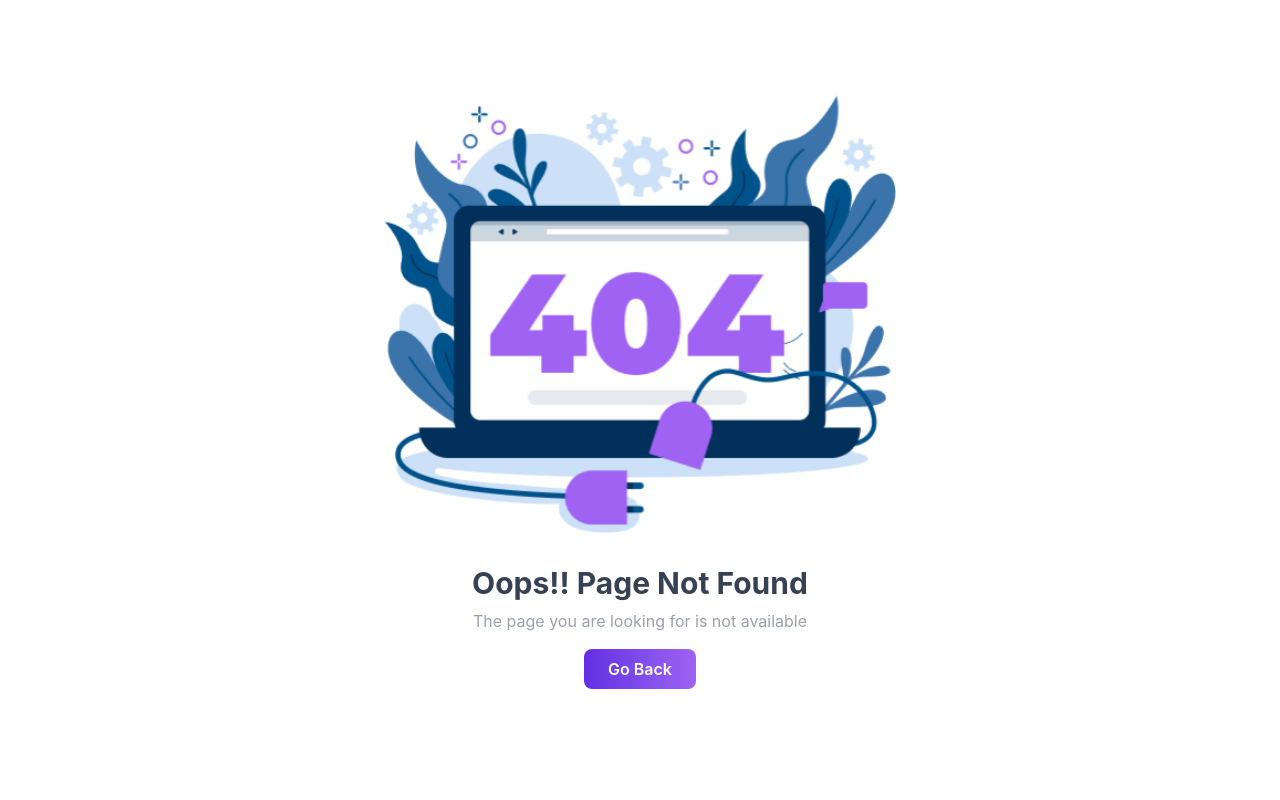
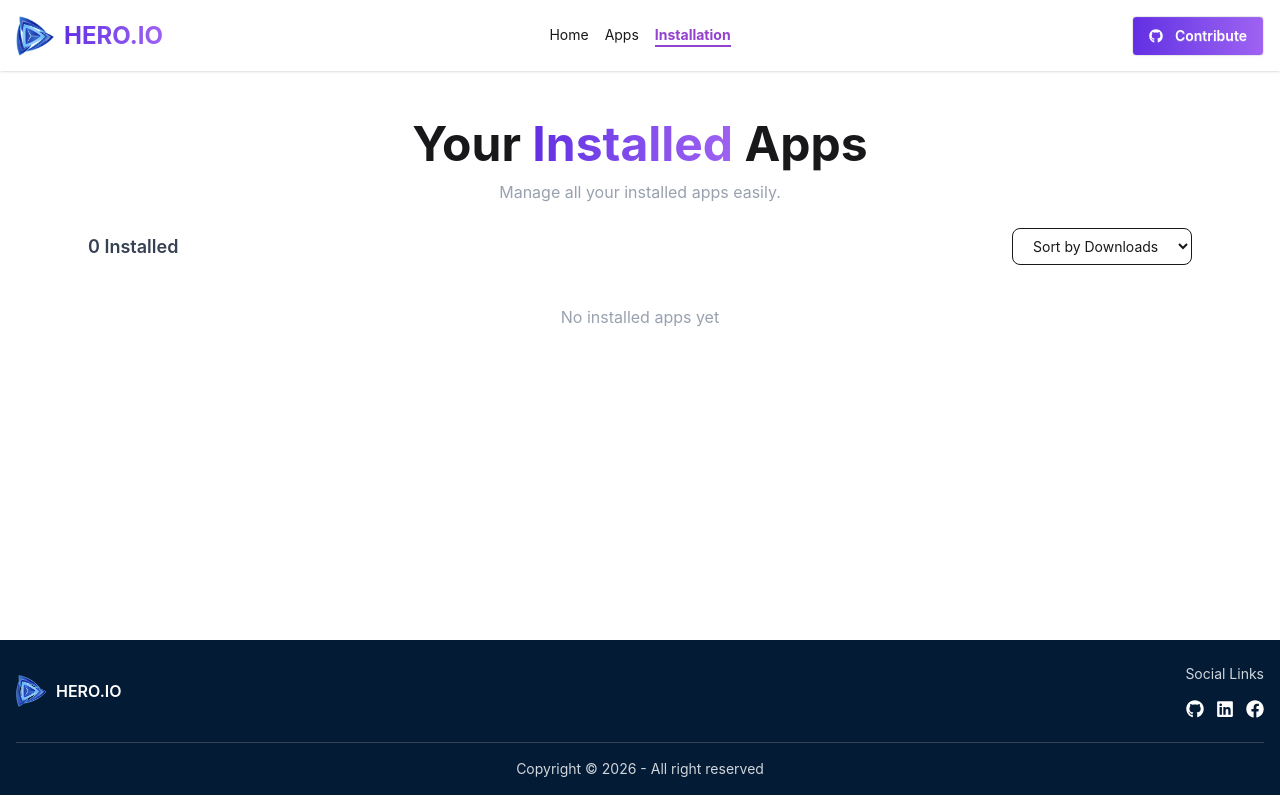
Before and after one commit to Jahid458/Hero-Io, a React (Vite) app: page /installation in a window 1280 px wide. Before the commit this address had no page. Built offline with nearby package versions, Linux system fonts and the light colour scheme.

Commit message:
Installiton page added and sort function also added here

```diff
--- a/index.html
+++ b/index.html
@@ -4,7 +4,7 @@
     <meta charset="UTF-8" />
     <link rel="icon" type="image/svg+xml" href="src/assets/logo.png" />
     <meta name="viewport" content="width=device-width, initial-scale=1.0" />
-    <title>Vite + React</title>
+    <title>HERO.IO</title>
   </head>
   <body>
     <div id="root"></div>
--- /dev/null
+++ b/src/Components/Installation/Installation.jsx
@@ -0,0 +1,102 @@
+import React, { useState } from "react";
+import { useLoaderData } from "react-router";
+import { IoMdDownload } from "react-icons/io";
+import { FcRating } from "react-icons/fc";
+import toast, { Toaster } from "react-hot-toast";
+import { getInstalledApps, uninstallApp } from "../../Js/AddDb";
+
+const Installation = () => {
+  const data = useLoaderData();
+  const [sortType, setSortType] = useState("");
+  const installedAppsStr = getInstalledApps();
+  const installedApps = installedAppsStr.map((i) => parseInt(i));
+
+  // Filter installed apps
+  const installationDone = data.filter((d) => installedApps.includes(d.id));
+
+  // Sorting logic
+  const sortedApps = [...installationDone].sort((a, b) => {
+    if (sortType === "high") return b.downloads - a.downloads;
+    if (sortType === "low") return a.downloads - b.downloads;
+    return 0;
+  });
+  const handleUninstall = (id) => {
+    uninstallApp(id);
+    toast.success("App Uninstalled Successfully!");
+  };
+
+  return (
+    <div className="max-w-6xl mx-auto px-4 sm:px-6 py-6">
+      <Toaster position="top-right" />
+
+      <div className="text-center">
+        <h1 className="text-2xl sm:text-3xl md:text-5xl font-bold mt-4">
+          Your{" "}
+          <span className="bg-linear-to-r from-[#632EE3] to-[#9F62F2] bg-clip-text text-transparent">
+            Installed
+          </span>{" "}
+          Apps
+        </h1>
+
+        <p className="text-sm sm:text-base text-gray-400 mt-3">
+          Manage all your installed apps easily.
+        </p>
+      </div>
+
+      <div className="flex flex-col sm:flex-row justify-between items-center mt-6 gap-4">
+        <p className="text-lg font-semibold text-gray-700">
+          {installationDone.length} Installed
+        </p>
+
+
+        <select
+          onChange={(e) => setSortType(e.target.value)}
+          className="px-4 py-2 border rounded-lg text-sm focus:outline-none"
+        >
+          <option value="">Sort by Downloads</option>
+          <option value="high">High → Low</option>
+          <option value="low">Low → High</option>
+        </select>
+      </div>
+
+      <div className="mt-6 space-y-4">
+        {sortedApps.length === 0 ? (<div className="text-center text-gray-400 mt-10">
+            No installed apps yet  </div>) : (
+          sortedApps.map((app) => (
+            <div  key={app.id} className="flex flex-col md:flex-row items-start md:items-center
+              justify-between gap-4 p-4 md:p-5  rounded-xl border shadow-sm hover:shadow-md
+              transition hover:scale-[1.01]" >
+              <div className="flex items-start sm:items-center gap-4 w-full">
+                <img src={app.image} alt={app.title} className="w-14 h-14 sm:w-16 sm:h-16
+                  md:w-20 md:h-20 rounded-xl object-cover bg-gray-200"/>
+
+                <div className="flex-1">
+                  <h3 className="font-bold text-gray-800 text-sm sm:text-base md:text-lg">
+                    {app.title}</h3>
+
+                  <div className="flex flex-wrap items-center gap-2 sm:gap-4
+                    text-xs sm:text-sm mt-1">
+                    <span className="text-green-500 flex items-center gap-1"><IoMdDownload /> {app.downloads}
+                    </span>
+
+                    <span className="text-orange-400 flex items-center gap-1">
+                      <FcRating /> {app.ratingAvg}
+                    </span>
+
+                    <span className="text-gray-400"> {app.size} MB </span>
+                  </div>
+                </div>
+              </div>
+              <button
+                onClick={() => handleUninstall(app.id)}
+                className="w-full sm:w-auto px-4 sm:px-5 py-2 text-sm sm:text-base rounded-lg font-medium  bg-green-500 text-white
+                hover:bg-green-600 transition" >Uninstall</button>
+            </div>
+          ))
+        )}
+      </div>
+    </div>
+  );
+};
+
+export default Installation;
--- a/src/Js/AddDb.js
+++ b/src/Js/AddDb.js
@@ -1,5 +1,3 @@
-import toast from "react-hot-toast";
-
 const getInstalledApps = () => {
   const storeInstallApps = localStorage.getItem("installedApps");
   if (storeInstallApps) {
@@ -26,7 +24,6 @@ const uninstallApp = (id) => {
   const installedApps = installedAppsstring.map((i) => parseInt(i));
   const updated = installedApps.filter((appId) => appId !== id);
   localStorage.setItem("installedApps", JSON.stringify(updated));
-  toast("App Uninstalled!");
 };
 
 export { getInstalledApps, addInstallApps, uninstallApp };
--- a/src/Route/Routes.jsx
+++ b/src/Route/Routes.jsx
@@ -4,12 +4,13 @@ import Home from "../Home/Home";
 import App from "../Components/App/App";
 import AppDetails from "../Components/AppDetails/AppDetails";
 import Error from "../Components/Error/Error";
+import Installation from "../Components/Installation/Installation";
 
 export const routes = createBrowserRouter([
   {
     path: "/",
     element: <Main />,
-    errorElement: <Error/>,
+    errorElement: <Error />,
     children: [
       {
         index: true,
@@ -17,7 +18,7 @@ export const routes = createBrowserRouter([
         loader: async () => {
           const res = await fetch("/data.json");
           return res.json();
-        },
+        }
       },
       {
         path: "apps",
@@ -25,7 +26,7 @@ export const routes = createBrowserRouter([
         loader: async () => {
           const res = await fetch("/data.json");
           return res.json();
-        },
+        }
       },
       {
         path: "apps/:id",
@@ -33,7 +34,15 @@ export const routes = createBrowserRouter([
         loader: async () => {
           const res = await fetch("/data.json");
           return res.json();
-        },
+        }
+      },
+      {
+        path: "installation",
+        Component: Installation,
+        loader: async () => {
+          const res = await fetch("/data.json");
+          return res.json();
+        }
       },
     ],
   },
```
Also changed, not shown: src/Components/AppDetails/AppDetails.jsx (line endings or trailing spaces).
